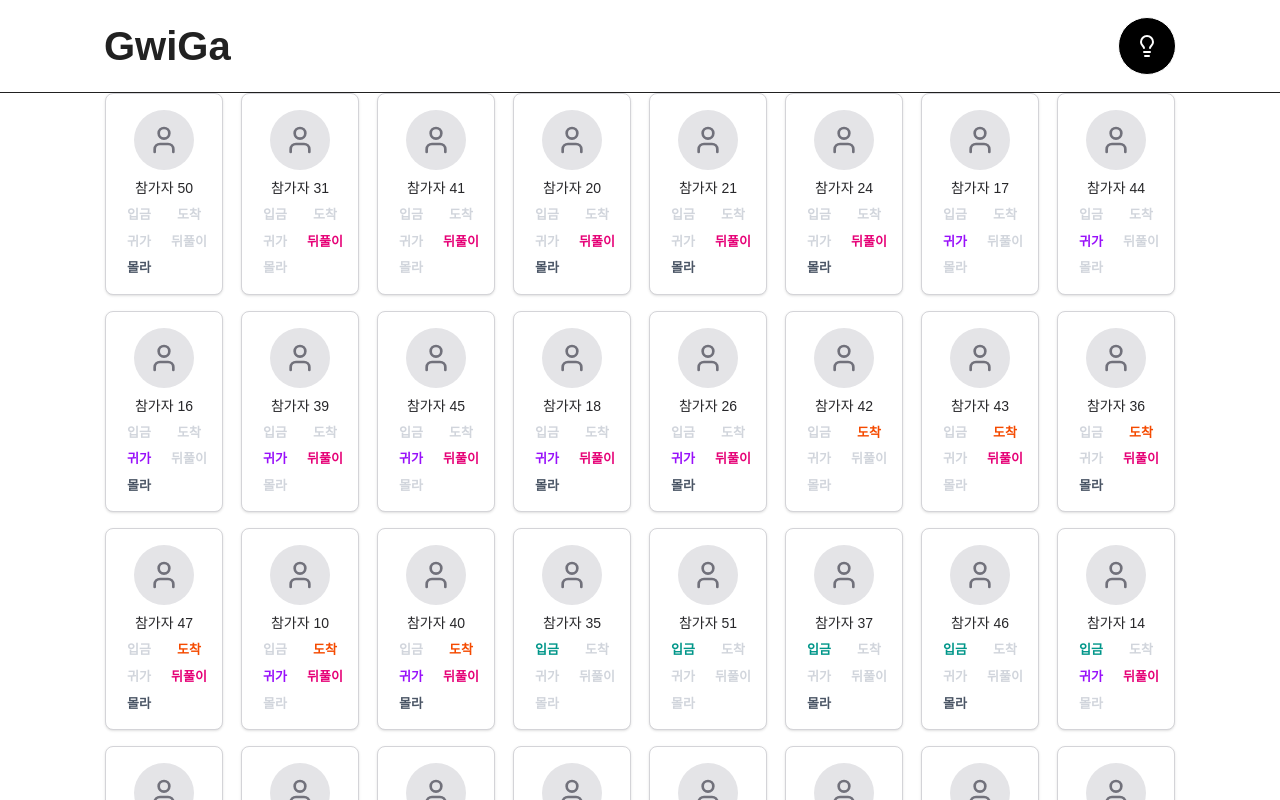
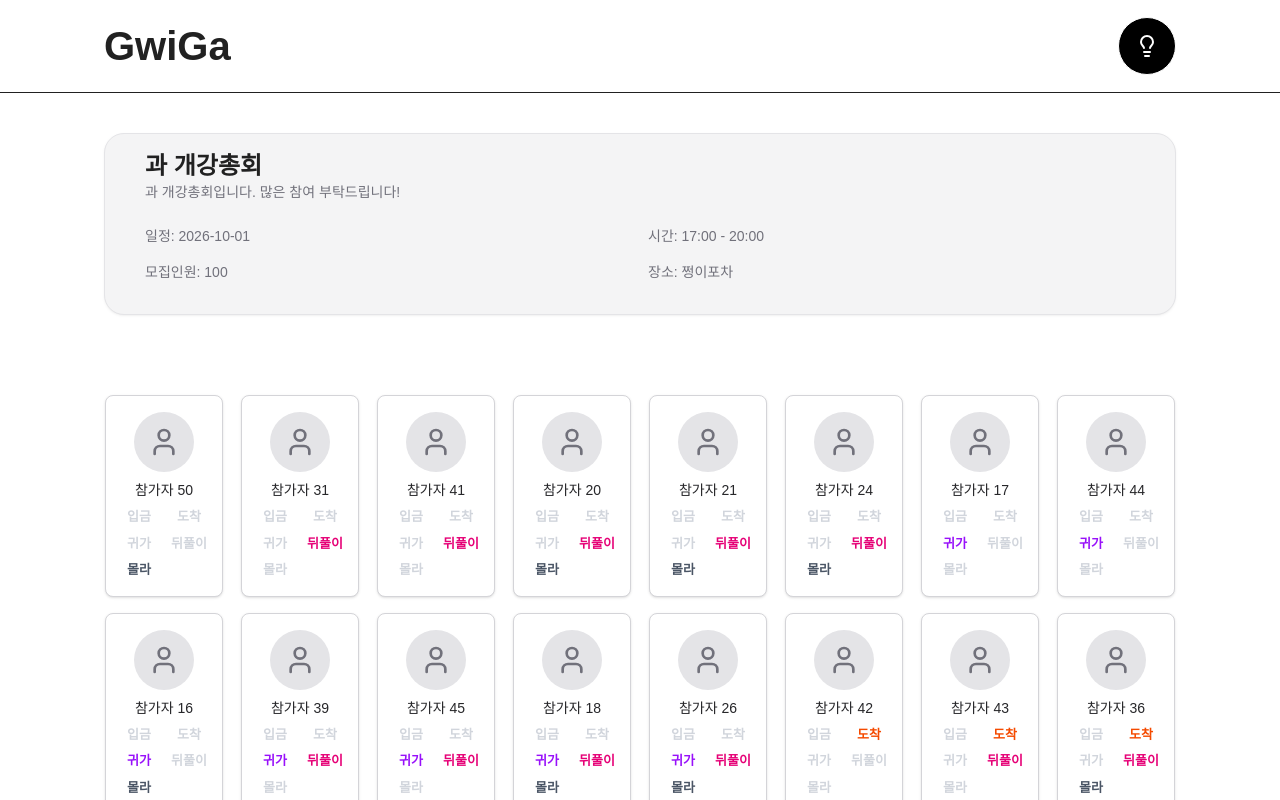
Before and after one commit to urinlee/GwiGa, a Next.js app: page /room/1/dashboard in a window 1280 px wide. Shown: the top 800 px of the page. Built offline with nearby package versions, Linux system fonts and the light colour scheme.

Commit message:
feat: add Dashboard hero component

```diff
--- a/src/app/(main)/room/[roomid]/dashboard/page.tsx
+++ b/src/app/(main)/room/[roomid]/dashboard/page.tsx
@@ -1,6 +1,7 @@
 // "use client";
 //pc에선 dashboard page만 만든다. 모바일에서는 room page도 만든다. pc에서는 room page는 만들지 않는다.
 
+import DashboardHero from "@/features/dashboard/components/DashboardHero/DashboardHero";
 import InfoCardsContainer from "@/features/dashboard/components/InfoCardsContainer/InfoCardsContainer";
 import { participateContentStatus } from "@/types/status";
 
@@ -31,13 +32,22 @@ const testParticipants = Array.from({ length: 52 }, (_, index) => ({
 //=========================================================================================
 
 
+//TODO: 백엔드에서 방 정보, 참가자 정보 불러와서 렌더링하도록 수정
 
 export default async function DashboardPage({
   params,
 }: DashboardPageProps) {
   const { roomid } = await params
 
-  return <div>
+  return (<div className="flex flex-col gap-20 my-10">
+    <DashboardHero
+      roomName="과 개강총회"
+      description="과 개강총회입니다. 많은 참여 부탁드립니다!"
+      date="2026-10-01"
+      time="17:00 - 20:00"
+      location="쩡이포차"
+      participantCount={100}
+    />
     <InfoCardsContainer participants={testParticipants} />
-  </div>
+  </div>)
 }
--- /dev/null
+++ b/src/features/dashboard/components/DashboardHero/DashboardHero.tsx
@@ -0,0 +1,41 @@
+import ContentCard from "@/components/ui/ContentCard/ContentCard";
+
+interface DashboardHeroProps {
+    roomName?: string;
+    description?: string;
+    date?: string;
+    time?: string;
+    location?: string;
+    participantCount?: number;
+}
+
+export default function DashboardHero({
+    roomName = "새로운 방",
+    description = "설명 없음",
+    date = "날짜 미정",
+    time = "시간 미정",
+    location = "장소 미정",
+    participantCount = 0,
+}: DashboardHeroProps) {
+
+    const opTionsTextClass = "text-sm text-zinc-500 dark:text-zinc-400 block";
+
+    return (
+        <div>
+            <ContentCard>
+                <div className="flex flex-col gap-6 mb-4 w-full">
+                    <div className="block">
+                        <h1 className="text-2xl font-bold block">{roomName}</h1>
+                        <p className={opTionsTextClass}>{description}</p>
+                    </div>
+                    <div className="grid grid-cols-2 gap-4 w-full">
+                        <p className={opTionsTextClass}>일정: {date}</p>
+                        <p className={opTionsTextClass}>시간: {time}</p>
+                        <p className={opTionsTextClass}>모집인원: {participantCount}</p>
+                        <p className={opTionsTextClass}>장소: {location}</p>
+                    </div>
+                </div>
+            </ContentCard>
+        </div>
+    )
+}
```
Also changed, not shown: 1 other file (tests, documents, lock files or other folders).
